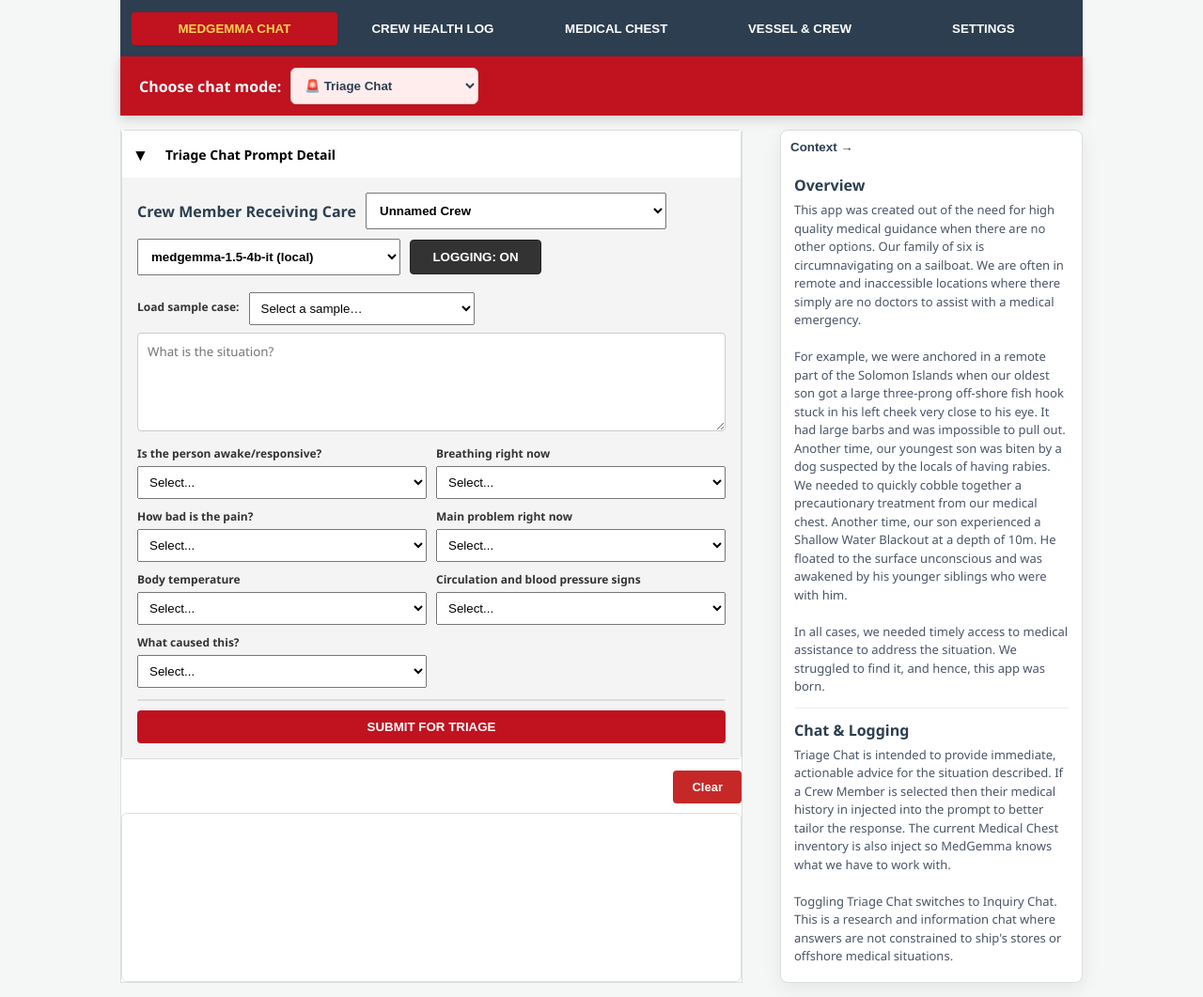
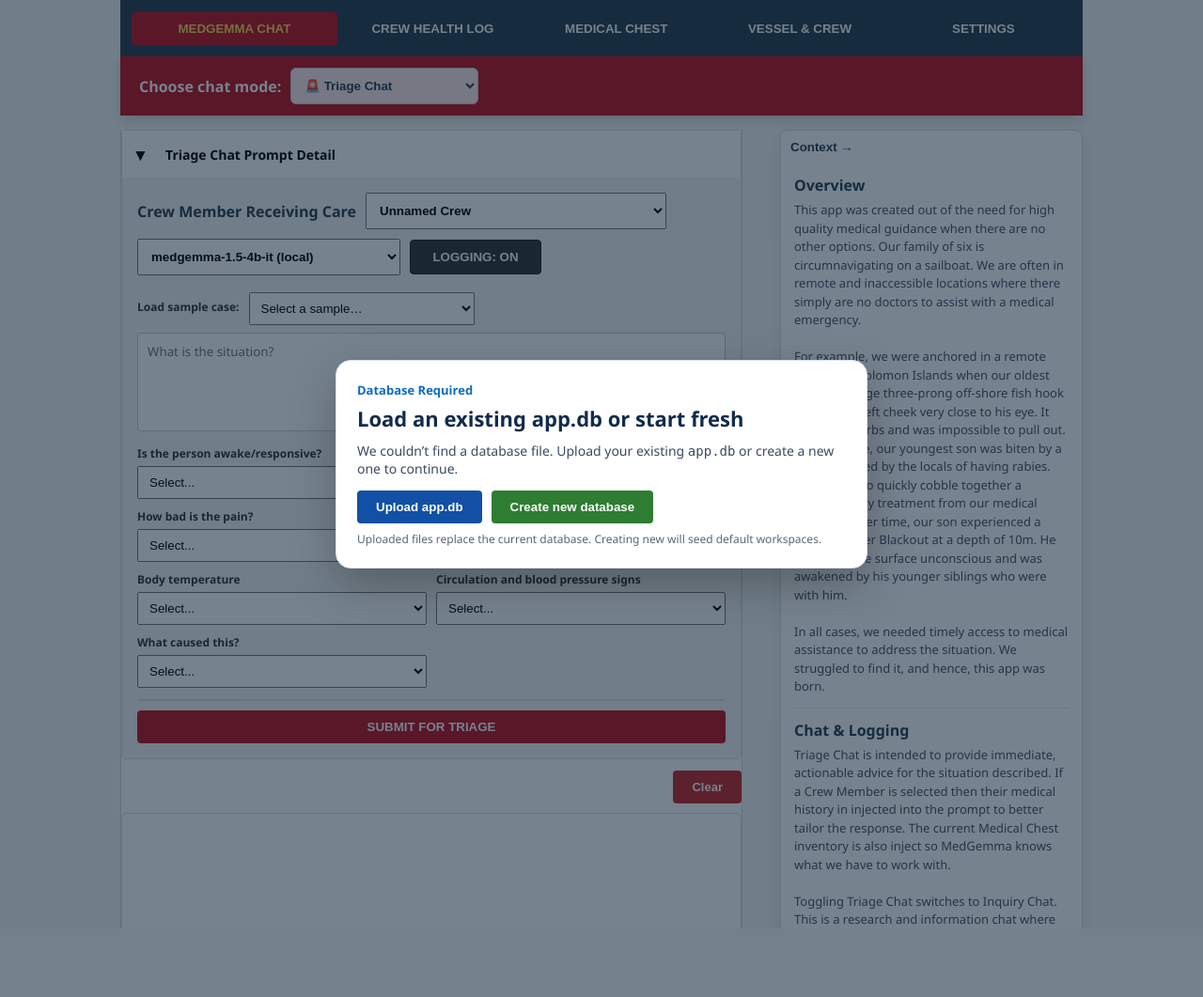
Before and after one commit to rickeae/SailingMedAdvisor, a FastAPI app: template templates/index.html in a window 1280 px wide. Shown: the whole page at 94% size. After the commit the page ends 988 px from the top, so only its background shows below. Run offline with FastAPI, Linux system fonts and the light colour scheme; the template is opened without the code that fills it, so the values that code supplies are empty; parts of the project's set-up code (start-up, migrations or seed data) failed here and were passed over.

Commit message:
Add DB upload/create endpoints and missing-DB modal

```diff
--- a/app.py
+++ b/app.py
@@ -1,6 +1,7 @@
 import os
 import json
 import uuid
+import sqlite3
 import secrets
 import shutil
 import zipfile
@@ -1168,6 +1169,72 @@ async def workspace_meta(request: Request):
     """Return available workspaces and current selection (no auth required)."""
     current = request.session.get("workspace_label") or ""
     return {"workspaces": WORKSPACE_NAMES, "current": current}
+
+
+@app.get("/api/db/status")
+async def db_status():
+    """Report whether the primary SQLite DB exists and has workspaces."""
+    try:
+        exists = DB_PATH.exists()
+        size = DB_PATH.stat().st_size if exists else 0
+        workspaces = 0
+        if exists and size > 0:
+            try:
+                with sqlite3.connect(DB_PATH) as conn:
+                    cur = conn.cursor()
+                    cur.execute("SELECT name FROM sqlite_master WHERE type='table' AND name='workspaces'")
+                    if cur.fetchone():
+                        cur.execute("SELECT COUNT(*) FROM workspaces")
+                        workspaces = cur.fetchone()[0] or 0
+            except Exception:
+                pass
+        return {"exists": bool(exists and size > 0), "size": size, "workspaces": workspaces}
+    except Exception as e:
+        return JSONResponse({"error": str(e)}, status_code=status.HTTP_500_INTERNAL_SERVER_ERROR)
+
+
+@app.post("/api/db/create")
+async def db_create():
+    """Create a fresh database and seed workspaces."""
+    try:
+        DB_PATH.parent.mkdir(parents=True, exist_ok=True)
+        if DB_PATH.exists():
+            DB_PATH.unlink()
+        configure_db(DB_PATH)
+        init_workspaces(WORKSPACE_NAMES)
+        return {"status": "created"}
+    except Exception as e:
+        return JSONResponse({"error": str(e)}, status_code=status.HTTP_500_INTERNAL_SERVER_ERROR)
+
+
+@app.post("/api/db/upload")
+async def db_upload(file: UploadFile = File(...)):
+    """Upload a SQLite DB to replace the current one."""
+    import tempfile
+
+    try:
+        DB_PATH.parent.mkdir(parents=True, exist_ok=True)
+        tmp = tempfile.NamedTemporaryFile(delete=False)
+        try:
+            head = await file.read(100)
+            if not head.startswith(b"SQLite format 3"):
+                tmp.close()
+                Path(tmp.name).unlink(missing_ok=True)
+                return JSONResponse({"error": "Invalid SQLite file"}, status_code=status.HTTP_400_BAD_REQUEST)
+            tmp.write(head)
+            while True:
+                chunk = await file.read(1024 * 1024)
+                if not chunk:
+                    break
+                tmp.write(chunk)
+        finally:
+            tmp.close()
+        shutil.move(tmp.name, DB_PATH)
+        configure_db(DB_PATH)
+        init_workspaces(WORKSPACE_NAMES)
+        return {"status": "uploaded"}
+    except Exception as e:
+        return JSONResponse({"error": str(e)}, status_code=status.HTTP_500_INTERNAL_SERVER_ERROR)
 
 
 @app.api_route("/api/data/{cat}", methods=["GET", "POST"])
--- a/templates/index.html
+++ b/templates/index.html
@@ -1149,6 +1149,22 @@
     </div>
 </div>
 
+<!-- DB missing modal -->
+<div id="db-modal" style="display:none; position:fixed; inset:0; z-index:2000; background:rgba(6,28,48,0.55); align-items:center; justify-content:center; padding:20px;">
+    <div style="background:#ffffff; border-radius:16px; box-shadow:0 18px 48px rgba(0,0,0,0.25); max-width:520px; width:100%; padding:22px; border:1px solid #d8e2f5;">
+        <div style="font-size:13px; font-weight:800; color:#0c6cc4; margin-bottom:6px;">Database Required</div>
+        <div style="font-size:22px; font-weight:800; color:#122b4d; margin-bottom:10px;">Load an existing app.db or start fresh</div>
+        <div style="font-size:14px; color:#3c4a60; margin-bottom:14px;">We couldn’t find a database file. Upload your existing <code>app.db</code> or create a new one to continue.</div>
+        <div id="db-modal-status" style="font-size:13px; color:#c62828; margin-bottom:10px; display:none;"></div>
+        <div style="display:flex; gap:10px; flex-wrap:wrap; margin-bottom:8px;">
+            <button class="btn" style="background:#1250a5; color:#fff;" onclick="document.getElementById('db-upload-input').click()">Upload app.db</button>
+            <input id="db-upload-input" type="file" accept=".db" style="display:none;" onchange="uploadDbFile(event)">
+            <button class="btn" style="background:#2e7d32; color:#fff;" onclick="createNewDb()">Create new database</button>
+        </div>
+        <div style="font-size:12px; color:#5b6675;">Uploaded files replace the current database. Creating new will seed default workspaces.</div>
+    </div>
+</div>
+
 <div id="chat-blocker">
     <div class="modal">
         <div class="spinner"></div>
@@ -1163,5 +1179,71 @@
 <script src="/static/js/equipment.js?v=2038"></script>
 <script src="/static/js/settings.js?v=2026"></script>
 <script src="/static/js/main.js?v=2020"></script>
+<script>
+    function showDbModal(message) {
+        const modal = document.getElementById('db-modal');
+        if (message) {
+            const status = document.getElementById('db-modal-status');
+            status.textContent = message;
+            status.style.display = 'block';
+        }
+        modal.style.display = 'flex';
+    }
+
+    async function checkDbStatus() {
+        try {
+            const res = await fetch('/api/db/status', { credentials: 'same-origin' });
+            if (!res.ok) throw new Error(`Status ${res.status}`);
+            const data = await res.json();
+            if (!data.exists || (data.workspaces || 0) === 0) {
+                showDbModal();
+            }
+        } catch (err) {
+            console.warn('DB status check failed', err);
+        }
+    }
+
+    async function uploadDbFile(evt) {
+        const file = evt.target.files && evt.target.files[0];
+        if (!file) return;
+        const status = document.getElementById('db-modal-status');
+        status.style.display = 'block';
+        status.style.color = '#1250a5';
+        status.textContent = 'Uploading database...';
+        const fd = new FormData();
+        fd.append('file', file, file.name || 'app.db');
+        try {
+            const res = await fetch('/api/db/upload', { method: 'POST', body: fd, credentials: 'same-origin' });
+            const data = await res.json().catch(() => ({}));
+            if (!res.ok || data.error) throw new Error(data.error || `Status ${res.status}`);
+            status.style.color = '#2e7d32';
+            status.textContent = 'Upload complete. Reloading...';
+            setTimeout(() => window.location.reload(), 600);
+        } catch (err) {
+            status.style.color = '#c62828';
+            status.textContent = `Upload failed: ${err.message}`;
+        }
+    }
+
+    async function createNewDb() {
+        const status = document.getElementById('db-modal-status');
+        status.style.display = 'block';
+        status.style.color = '#1250a5';
+        status.textContent = 'Creating new database...';
+        try {
+            const res = await fetch('/api/db/create', { method: 'POST', credentials: 'same-origin' });
+            const data = await res.json().catch(() => ({}));
+            if (!res.ok || data.error) throw new Error(data.error || `Status ${res.status}`);
+            status.style.color = '#2e7d32';
+            status.textContent = 'Database created. Reloading...';
+            setTimeout(() => window.location.reload(), 600);
+        } catch (err) {
+            status.style.color = '#c62828';
+            status.textContent = `Create failed: ${err.message}`;
+        }
+    }
+
+    document.addEventListener('DOMContentLoaded', checkDbStatus);
+</script>
 </body>
 </html>
```
